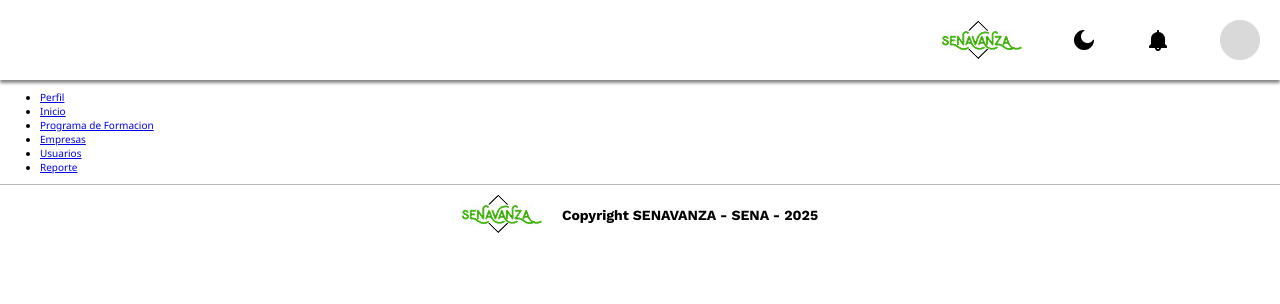
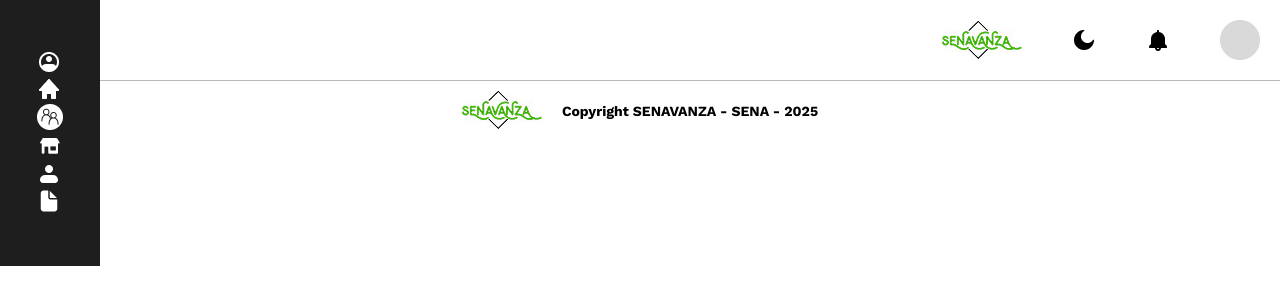
Before and after one commit to TheBullsT/proyectosenavanza, a React (Create React App) app: page /adminhome in a window 1280 px wide. Shown: the top 304 px of the page. Built offline with nearby package versions, Linux system fonts and the light colour scheme.

Commit message:
AdminHome layout 2.0

```diff
--- a/src/components/Admin/NavbarAdmin/NavbarAdmin.css
+++ b/src/components/Admin/NavbarAdmin/NavbarAdmin.css
@@ -68,7 +68,7 @@
     background-color: var(--white);
     height: 8rem;
     box-shadow: 0px 3px 3px var(--gray-8);
-    position: relative;
+    position:static;
     z-index: 1;
   }
 
--- a/src/components/Admin/SidebarClose/SidebarClose.css
+++ b/src/components/Admin/SidebarClose/SidebarClose.css
@@ -50,3 +50,23 @@
     --h5: 14px;
     --h6: 12px;
   }
+.sidebar-links ul{
+    list-style: none;
+    padding: 40px;
+    gap: 10px;
+}
+
+.sidebar-links li{
+  margin: 10;
+  gap: 30PX;
+}
+
+.sidebar-links{
+  background-color: var(--gray-2);
+  display: flex;
+  flex-direction: column;
+  width: 100px;
+  align-items: center;
+  position: absolute;
+  top: 0;
+}
--- a/src/components/Admin/SidebarClose/SidebarClose.jsx
+++ b/src/components/Admin/SidebarClose/SidebarClose.jsx
@@ -1,18 +1,25 @@
 import React from "react";
 import { Link } from "react-router-dom";
 import "./SidebarClose.css";
+import empresa from "../../../assets/img/Empresa.png";
+import perfil from "../../../assets/img/Perfil.png";
+import programas from "../../../assets/img/Programas.png";
+import reporte from "../../../assets/img/Reporte.png";
+import usuarios from "../../../assets/img/Usuarios.png";
+import home from "../../../assets/img/Home.png";
+
 
 function SidebarClose() {
     return (
         <div className="sidebar">
             <nav className="sidebar-links">
                 <ul>
-                    <li><Link to="/perfil">Perfil</Link></li>
-                    <li><Link to="/home">Inicio</Link></li>
-                    <li><Link to="/formacion">Programa de Formacion</Link></li>
-                    <li><Link to="/empresas">Empresas</Link></li>
-                    <li><Link to="/usuarios">Usuarios</Link></li>
-                    <li><Link to="/reporte">Reporte</Link></li>
+                    <li><Link to="/perfil"><img src={perfil} alt="Perfil" /></Link></li>
+                    <li><Link to="/home"><img src={home} alt="home" /></Link></li>
+                    <li><Link to="/formacion"><img src={programas} alt="Programas de Formacion" /></Link></li>
+                    <li><Link to="/empresas"><img src={empresa} alt="Empresas" /></Link></li>
+                    <li><Link to="/usuarios"><img src={usuarios} alt="Usuarios" /></Link></li>
+                    <li><Link to="/reporte"><img src={reporte} alt="Reporte " /></Link></li>
                 </ul>
             </nav>
         </div>
```
Also changed, not shown: src/assets/img/Home.png (added), src/layouts/LayoutAdmin.jsx (line endings or trailing spaces).
